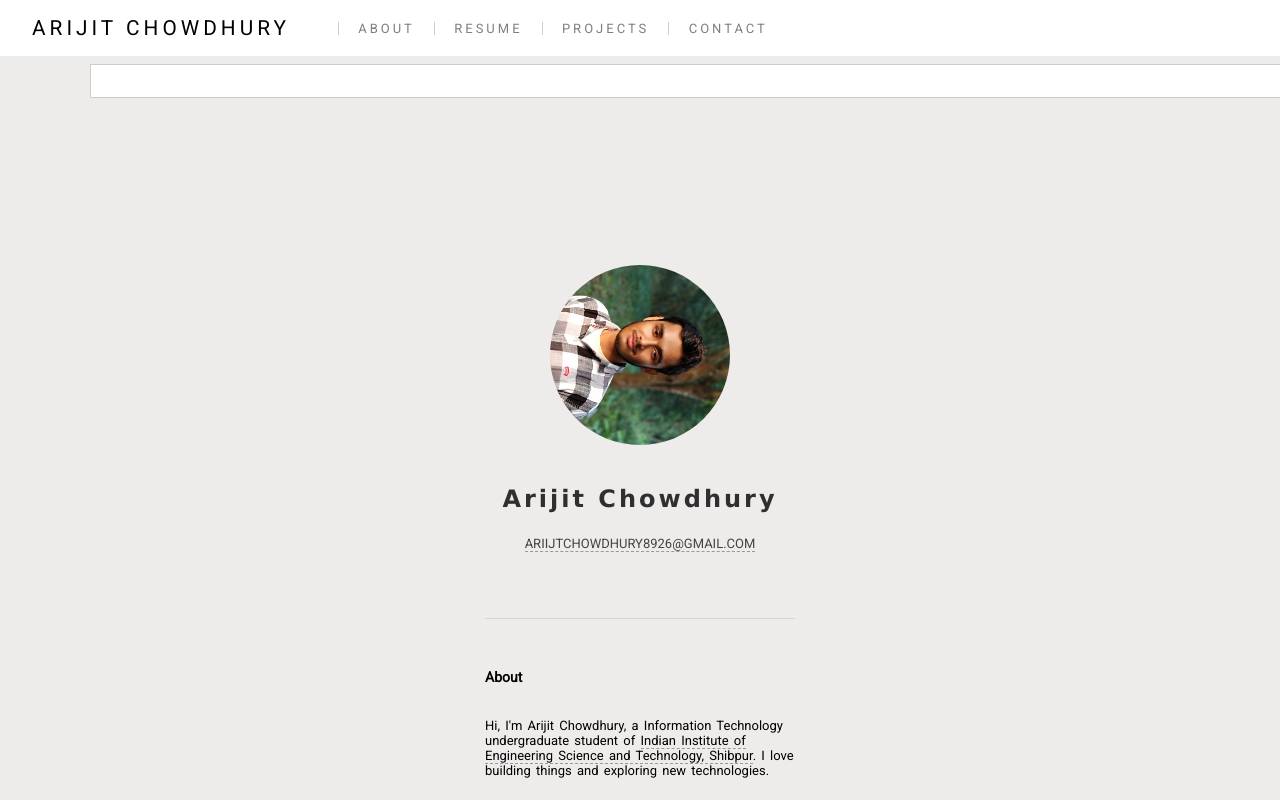
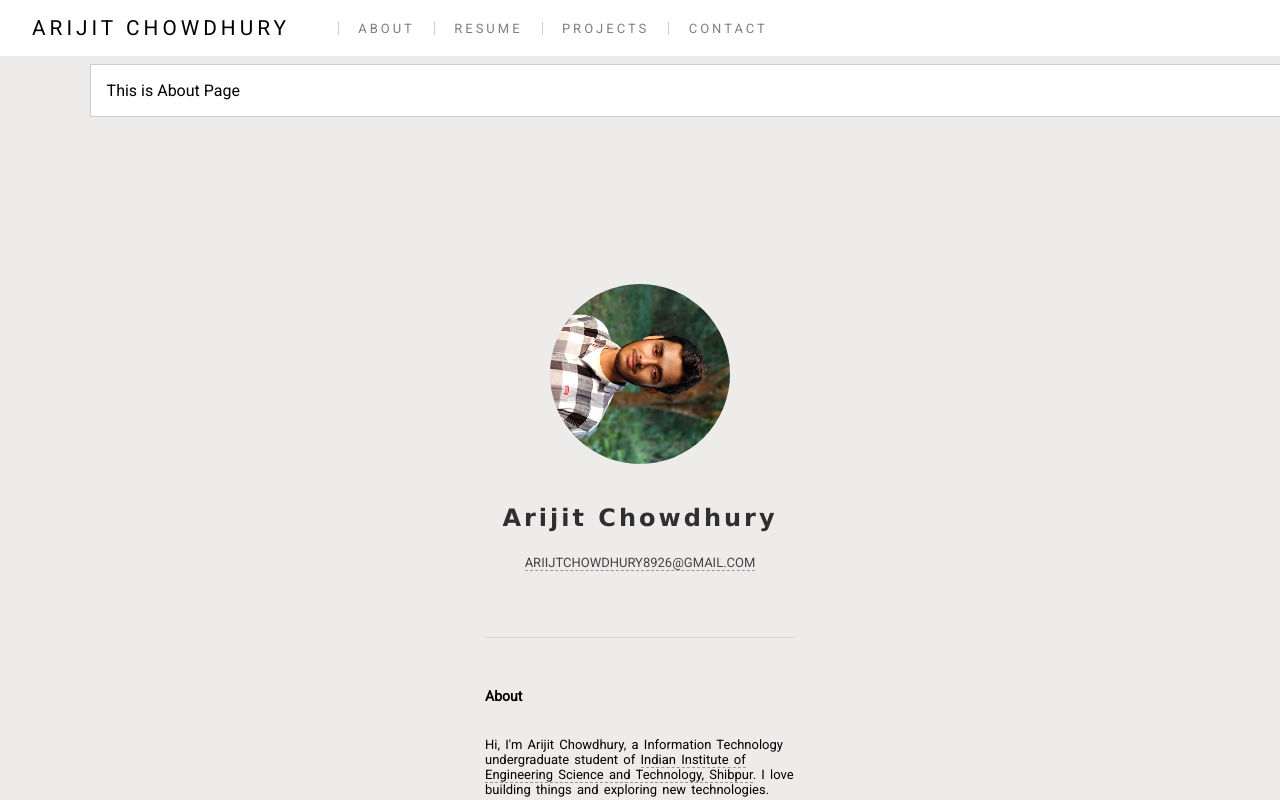
Before and after one commit to arijitiiest/me, a React (Create React App) app: page /#/about in a window 1280 px wide. Shown: the top 800 px of the page. Built offline with nearby package versions, Linux system fonts and the light colour scheme.

Commit message:
Fake commit for testing

```diff
--- a/src/App/Views/About/About.js
+++ b/src/App/Views/About/About.js
@@ -8,6 +8,7 @@ class About extends Component {
     return (
       <div>
         <Main>
+          This is About Page
         </Main>
       </div>
     );
```
